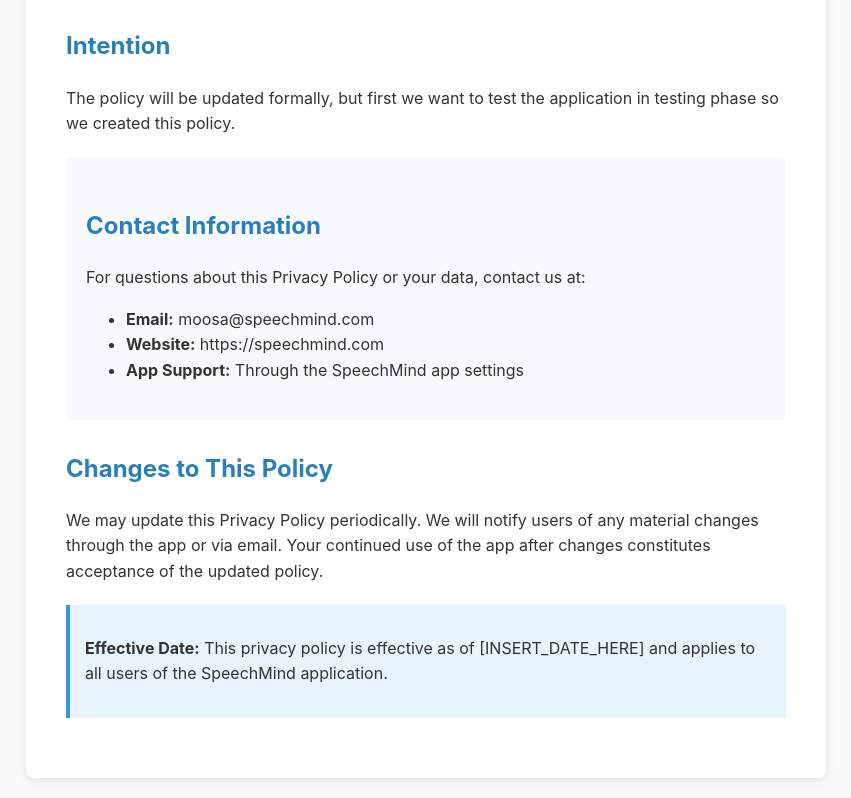
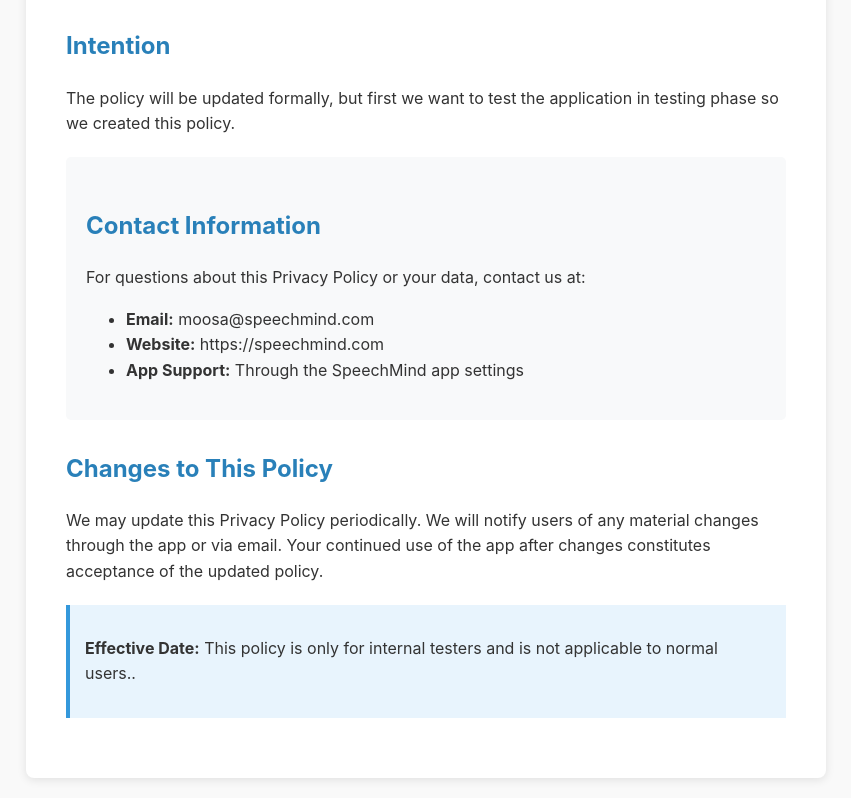
Before and after one commit to Moosa-Razaa/SpeechMind-Privacy-Policy, a plain HTML site: page index.html in a window 1280 px wide. Shown: the part 1342-2140 px from the top of the page, without its empty margins (214-1065 px from the left). Drawn offline with Linux system fonts and the light colour scheme.

Commit message:
Update index.html

```diff
--- a/index.html
+++ b/index.html
@@ -109,7 +109,7 @@
         <p>We may update this Privacy Policy periodically. We will notify users of any material changes through the app or via email. Your continued use of the app after changes constitutes acceptance of the updated policy.</p>
 
         <div class="highlight">
-            <p><strong>Effective Date:</strong> This privacy policy is effective as of [INSERT_DATE_HERE] and applies to all users of the SpeechMind application.</p>
+            <p><strong>Effective Date:</strong> This policy is only for internal testers and is not applicable to normal users..</p>
         </div>
     </div>
 </body>
```
